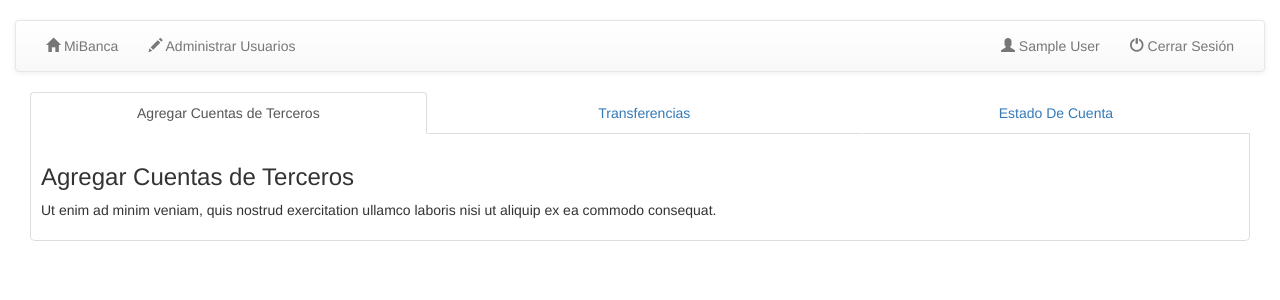
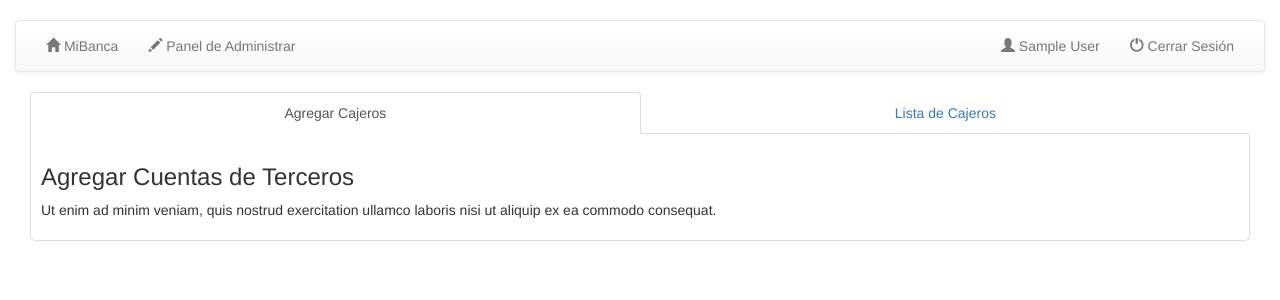
Before and after one commit to HAL0594/proyecto2.2, a PHP site: page /Administrador.php in a window 1280 px wide. Shown: the top 300 px of the page. Run offline with PHP 8.4, Linux system fonts and the light colour scheme; the visitor is signed in with stand-in values (Sample User, id 1); some libraries are stand-ins or nearby versions.

Commit message:
Cambios en la pagina de administrador.

```diff
--- a/Administrador.php
+++ b/Administrador.php
@@ -5,7 +5,7 @@
 require 'funcs/conexion.php';
 include 'funcs/funcs.php';
 
-	if(!isset($_SESSION["id_usuario"])){ //Si no ha iniciado sesión redirecciona a index.php
+if (!isset($_SESSION["id_usuario"])) { //Si no ha iniciado sesión redirecciona a index.php
 	header("Location: index.php");
 }
 
@@ -61,20 +61,21 @@
 
 				<div id='navbar' class='navbar-collapse collapse '>
 					<ul class='nav nav1 navbar-nav '>
-						<li> <a href='cliente.php' class='LogM'> <i class='glyphicon glyphicon-home'></i> MiBanca</a></li>
+						<li> <a href='Administrador.php' class='LogM'> <i class='glyphicon glyphicon-home'></i> MiBanca</a></li>
 					</ul>
-					<?php if($_SESSION['tipo_usuario']==1) { ?>
+					<?php if ($_SESSION['tipo_usuario'] == 1) { ?>
 					<ul class='nav nav1 navbar-nav'>
-						<li> <a href='#'> <i class='glyphicon glyphicon-pencil'></i> Administrar Usuarios</a></li>
+						<li> <a href='#'> <i class='glyphicon glyphicon-pencil'></i> Panel de Administrar</a></li>
 					</ul>
-					<?php } ?>
+					<?php
+			} ?>
 					<ul class='nav nav1 navbar-nav navbar-right'>
 						<li> <a href='logout.php'> <i class='glyphicon glyphicon-off'></i> Cerrar Sesi&oacute;n</a></li>
 					</ul>
 
 					<ul class='nav nav1 navbar-nav navbar-right'>
 						<li> <a> <i class='glyphicon glyphicon-user'></i>
-								<?php echo ''.utf8_decode($row['nombre']); ?></a></li>
+								<?php echo '' . utf8_decode($row['nombre']); ?></a></li>
 					</ul>
 				</div>
 			</div>
@@ -86,9 +87,8 @@
 
 
   <ul class="nav nav-tabs nav-justified" role="tablist">
-    <li class="active"><a data-toggle="tab" href="#menu1">Agregar Cuentas de Terceros</a></li>
-    <li><a data-toggle="tab" href="#menu2">Transferencias</a></li>
-    <li><a data-toggle="tab" href="#menu3">Estado De Cuenta</a></li>
+    <li class="active"><a data-toggle="tab" href="#menu1">Agregar Cajeros</a></li>
+    <li><a data-toggle="tab" href="#menu2">Lista de Cajeros</a></li>
   </ul>
 
   <div class="tab-content">
@@ -100,10 +100,6 @@
       <h3>Transferencias</h3>
       <p>Sed ut perspiciatis unde omnis iste natus error sit voluptatem accusantium doloremque laudantium, totam rem aperiam.</p>
     </div>
-    <div id="menu3" class="tab-pane fade">
-      <h3>Estado De Cuenta</h3>
-      <p>Eaque ipsa quae ab illo inventore veritatis et quasi architecto beatae vitae dicta sunt explicabo.</p>
-    </div>
 	</div>
 
 
```
Lines whose indentation alone changed are shown as unchanged.
